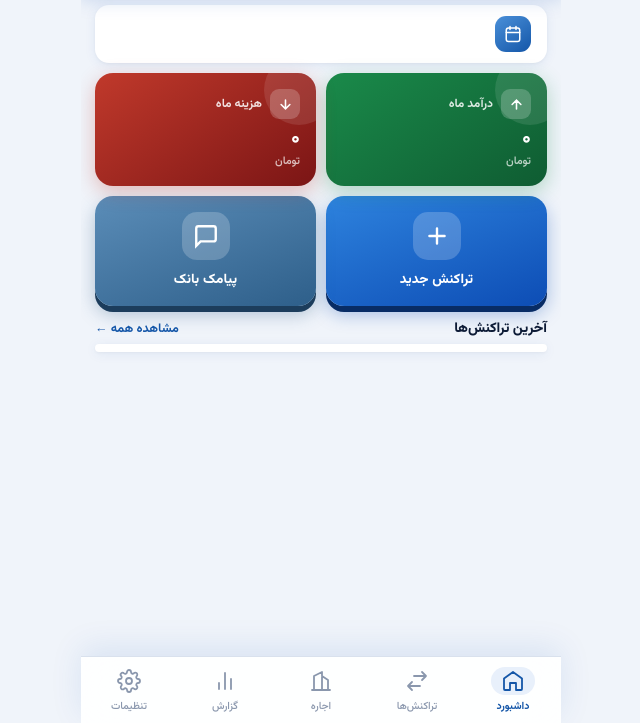
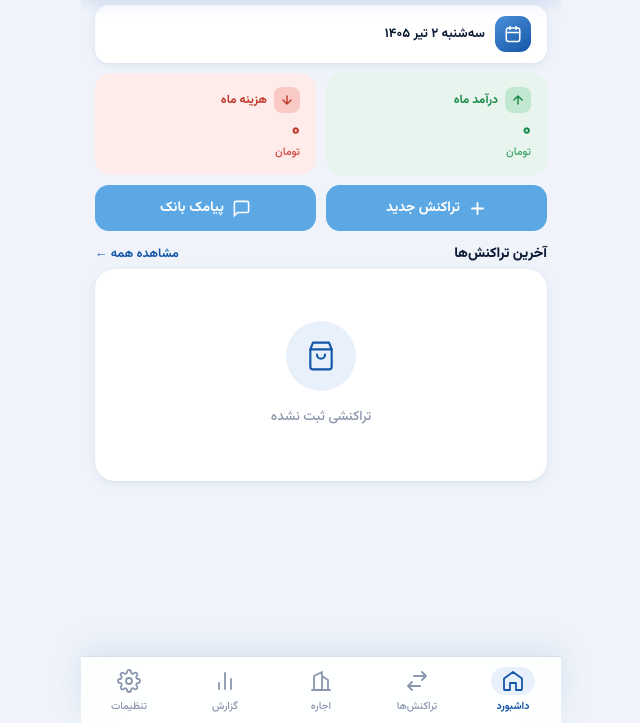
Before and after one commit to ahmadr59-ops/finance_app, a plain HTML site: page index.html in a window 1280 px wide. Shown: the part 77-800 px from the top of the page, without its empty margins (319-959 px from the left). Drawn offline with Linux system fonts and the light colour scheme.

Commit message:
Add files via upload
BUG Fixed

```diff
--- a/index.html
+++ b/index.html
@@ -253,51 +253,41 @@ body{font-family:'Vazirmatn',-apple-system,sans-serif;background:var(--bg);color
     </div>
   </div>
 
-  <!-- Income / Expense gradient cards -->
+  <!-- Income / Expense flat light cards -->
   <div style="display:grid;grid-template-columns:1fr 1fr;gap:10px;padding:10px 14px 0">
-    <div style="background:linear-gradient(145deg,#1A8A4A,#0F5C32);border-radius:18px;padding:16px;box-shadow:0 6px 20px rgba(26,138,74,0.3);position:relative;overflow:hidden">
-      <div style="position:absolute;top:-18px;right:-18px;width:70px;height:70px;border-radius:50%;background:rgba(255,255,255,0.1)"></div>
-      <div style="display:flex;align-items:center;gap:8px;margin-bottom:10px">
-        <span style="width:30px;height:30px;border-radius:9px;background:rgba(255,255,255,0.2);display:flex;align-items:center;justify-content:center;flex-shrink:0">
-          <svg viewBox="0 0 24 24" style="width:15px;height:15px;stroke:#fff;stroke-width:2.5;fill:none;stroke-linecap:round"><path d="M12 19V5M5 12l7-7 7 7"/></svg>
+    <div style="background:#E8F5EE;border-radius:16px;padding:14px 16px">
+      <div style="display:flex;align-items:center;gap:7px;margin-bottom:8px">
+        <span style="width:26px;height:26px;border-radius:8px;background:#C3E8D1;display:flex;align-items:center;justify-content:center;flex-shrink:0">
+          <svg viewBox="0 0 24 24" style="width:14px;height:14px;stroke:#1A8A4A;stroke-width:2.5;fill:none;stroke-linecap:round"><path d="M12 19V5M5 12l7-7 7 7"/></svg>
         </span>
-        <span style="font-size:12px;font-weight:700;color:rgba(255,255,255,0.85)">درآمد ماه</span>
+        <span style="font-size:12px;font-weight:700;color:#1A8A4A">درآمد ماه</span>
       </div>
-      <div id="di" style="font-size:20px;font-weight:800;color:#fff;line-height:1">۰</div>
-      <div style="font-size:11px;color:rgba(255,255,255,0.7);margin-top:4px;font-weight:600">تومان</div>
+      <div id="di" style="font-size:19px;font-weight:800;color:#1A8A4A;line-height:1">۰</div>
+      <div style="font-size:11px;color:#4AAA72;margin-top:4px;font-weight:600">تومان</div>
     </div>
-    <div style="background:linear-gradient(145deg,#C0392B,#7B1515);border-radius:18px;padding:16px;box-shadow:0 6px 20px rgba(192,57,43,0.3);position:relative;overflow:hidden">
-      <div style="position:absolute;top:-18px;right:-18px;width:70px;height:70px;border-radius:50%;background:rgba(255,255,255,0.1)"></div>
-      <div style="display:flex;align-items:center;gap:8px;margin-bottom:10px">
-        <span style="width:30px;height:30px;border-radius:9px;background:rgba(255,255,255,0.2);display:flex;align-items:center;justify-content:center;flex-shrink:0">
-          <svg viewBox="0 0 24 24" style="width:15px;height:15px;stroke:#fff;stroke-width:2.5;fill:none;stroke-linecap:round"><path d="M12 5v14M5 12l7 7 7-7"/></svg>
+    <div style="background:#FDECEA;border-radius:16px;padding:14px 16px">
+      <div style="display:flex;align-items:center;gap:7px;margin-bottom:8px">
+        <span style="width:26px;height:26px;border-radius:8px;background:#F9C9C5;display:flex;align-items:center;justify-content:center;flex-shrink:0">
+          <svg viewBox="0 0 24 24" style="width:14px;height:14px;stroke:#C0392B;stroke-width:2.5;fill:none;stroke-linecap:round"><path d="M12 5v14M5 12l7 7 7-7"/></svg>
         </span>
-        <span style="font-size:12px;font-weight:700;color:rgba(255,255,255,0.85)">هزینه ماه</span>
+        <span style="font-size:12px;font-weight:700;color:#C0392B">هزینه ماه</span>
       </div>
-      <div id="de" style="font-size:20px;font-weight:800;color:#fff;line-height:1">۰</div>
-      <div style="font-size:11px;color:rgba(255,255,255,0.7);margin-top:4px;font-weight:600">تومان</div>
+      <div id="de" style="font-size:19px;font-weight:800;color:#C0392B;line-height:1">۰</div>
+      <div style="font-size:11px;color:#D9534F;margin-top:4px;font-weight:600">تومان</div>
     </div>
   </div>
 
-  <!-- Action buttons: 3D professional -->
+  <!-- Action buttons: flat compact light-blue -->
   <div style="display:grid;grid-template-columns:1fr 1fr;gap:10px;padding:10px 14px 0">
-    <button onclick="openTx()" style="padding:16px 10px;border-radius:18px;border:none;cursor:pointer;font-family:'Vazirmatn',sans-serif;background:linear-gradient(160deg,#2E83DE 0%,#0D4DB5 100%);box-shadow:0 6px 0 #082C65,0 8px 18px rgba(13,77,181,0.35);color:#fff;display:flex;flex-direction:column;align-items:center;gap:9px;transition:transform .1s,box-shadow .1s"
-      onpointerdown="this.style.transform='translateY(4px)';this.style.boxShadow='0 2px 0 #082C65,0 4px 8px rgba(13,77,181,0.25)'"
-      onpointerup="this.style.transform='';this.style.boxShadow='0 6px 0 #082C65,0 8px 18px rgba(13,77,181,0.35)'"
-      onpointercancel="this.style.transform='';this.style.boxShadow='0 6px 0 #082C65,0 8px 18px rgba(13,77,181,0.35)'">
-      <span style="width:48px;height:48px;border-radius:15px;background:rgba(255,255,255,0.2);display:flex;align-items:center;justify-content:center">
-        <svg viewBox="0 0 24 24" style="width:26px;height:26px;stroke:#fff;stroke-width:2.2;fill:none;stroke-linecap:round"><path d="M12 5v14M5 12h14"/></svg>
-      </span>
-      <span style="font-size:13.5px;font-weight:800;letter-spacing:.2px">تراکنش جدید</span>
+    <button onclick="openTx()" style="padding:12px 10px;border-radius:14px;border:none;cursor:pointer;font-family:'Vazirmatn',sans-serif;background:#5BA8E5;color:#fff;display:flex;align-items:center;justify-content:center;gap:8px;transition:opacity .15s;font-size:14px;font-weight:700"
+      onpointerdown="this.style.opacity='.8'" onpointerup="this.style.opacity='1'" onpointercancel="this.style.opacity='1'">
+      <svg viewBox="0 0 24 24" style="width:19px;height:19px;stroke:#fff;stroke-width:2.3;fill:none;stroke-linecap:round;flex-shrink:0"><path d="M12 5v14M5 12h14"/></svg>
+      تراکنش جدید
     </button>
-    <button onclick="openSms()" style="padding:16px 10px;border-radius:18px;border:none;cursor:pointer;font-family:'Vazirmatn',sans-serif;background:linear-gradient(160deg,#5B8DB8 0%,#2E5F8A 100%);box-shadow:0 6px 0 #1C3D5C,0 8px 18px rgba(46,95,138,0.35);color:#fff;display:flex;flex-direction:column;align-items:center;gap:9px;transition:transform .1s,box-shadow .1s"
-      onpointerdown="this.style.transform='translateY(4px)';this.style.boxShadow='0 2px 0 #1C3D5C,0 4px 8px rgba(46,95,138,0.25)'"
-      onpointerup="this.style.transform='';this.style.boxShadow='0 6px 0 #1C3D5C,0 8px 18px rgba(46,95,138,0.35)'"
-      onpointercancel="this.style.transform='';this.style.boxShadow='0 6px 0 #1C3D5C,0 8px 18px rgba(46,95,138,0.35)'">
-      <span style="width:48px;height:48px;border-radius:15px;background:rgba(255,255,255,0.2);display:flex;align-items:center;justify-content:center">
-        <svg viewBox="0 0 24 24" style="width:26px;height:26px;stroke:#fff;stroke-width:2.2;fill:none;stroke-linecap:round"><path d="M21 15a2 2 0 01-2 2H7l-4 4V5a2 2 0 012-2h14a2 2 0 012 2z"/></svg>
-      </span>
-      <span style="font-size:13.5px;font-weight:800;letter-spacing:.2px">پیامک بانک</span>
+    <button onclick="openSms()" style="padding:12px 10px;border-radius:14px;border:none;cursor:pointer;font-family:'Vazirmatn',sans-serif;background:#5BA8E5;color:#fff;display:flex;align-items:center;justify-content:center;gap:8px;transition:opacity .15s;font-size:14px;font-weight:700"
+      onpointerdown="this.style.opacity='.8'" onpointerup="this.style.opacity='1'" onpointercancel="this.style.opacity='1'">
+      <svg viewBox="0 0 24 24" style="width:19px;height:19px;stroke:#fff;stroke-width:2;fill:none;stroke-linecap:round;flex-shrink:0"><path d="M21 15a2 2 0 01-2 2H7l-4 4V5a2 2 0 012-2h14a2 2 0 012 2z"/></svg>
+      پیامک بانک
     </button>
   </div>
 
@@ -307,6 +297,7 @@ body{font-family:'Vazirmatn',-apple-system,sans-serif;background:var(--bg);color
     <button onclick="nav(1,document.querySelectorAll('.nb')[1])" style="background:none;border:none;font-size:12.5px;font-weight:700;color:var(--pr);cursor:pointer;font-family:'Vazirmatn',sans-serif">مشاهده همه ←</button>
   </div>
   <div class="card" style="margin:0 14px;padding:4px 14px"><div id="rtx"></div></div>
+</div>
 
 <!-- SCREEN 1: Transactions -->
 <div class="scr" id="s1">
@@ -370,7 +361,7 @@ body{font-family:'Vazirmatn',-apple-system,sans-serif;background:var(--bg);color
     <input type="file" id="imp" accept=".json" style="display:none" onchange="restore(this)">
   </div>
   <div class="creator-footer">سرمایه — ساخته شده توسط <span>Ahmad Rezazadeh</span></div>
-</div>
+</div></div>
 
 <!-- SCREEN 4: Settings -->
 <div class="scr" id="s4">
@@ -457,7 +448,7 @@ body{font-family:'Vazirmatn',-apple-system,sans-serif;background:var(--bg);color
     <div class="stt-list">
       <div class="stt-row">
         <div class="stt-ic" style="background:linear-gradient(145deg,#4A90D9,#1456A8)"><svg viewBox="0 0 24 24" style="stroke:#fff"><circle cx="12" cy="12" r="9"/><path d="M12 8h.01M12 12v4"/></svg></div>
-        <div class="stt-info"><strong>نسخه برنامه</strong><span>سرمایه v3.0</span></div>
+        <div class="stt-info"><strong>نسخه برنامه</strong><span id="app-name-display">سرمایه v3.0</span></div>
         <span class="stt-badge">جدید</span>
       </div>
       <div class="stt-row">
@@ -1200,10 +1191,8 @@ function parseSms(){
 
   // ---- AMOUNT DETECTION ----
   // Bank Melli: برداشت:1,070,000- or خريد: 16,950,000
-  const melliWithdraw=/(?:^|[\s
-])برداشت\s*:\s*([\d,،٬]+)/im.exec(txt);
-  const melliPurchase=/(?:^|[\s
-])خريد\s*:\s*([\d,،٬]+)/im.exec(txt);
+  const melliWithdraw=/(?:^|[\s\n])برداشت\s*:\s*([\d,،٬]+)/im.exec(txt);
+  const melliPurchase=/(?:^|[\s\n])خريد\s*:\s*([\d,،٬]+)/im.exec(txt);
   if(melliWithdraw){
     amount=parseFloat(melliWithdraw[1].replace(/[,،٬]/g,''))||0;
     inRial=false;bankName='بانک ملی';
@@ -1652,7 +1641,7 @@ function rSett(){
   const n=ST.appName||'سرمایه';
   fillAccSelects();
   updateAccCountDisplay();
-  document.getElementById('app-name-display').textContent=n;
+  const andEl=document.getElementById('app-name-display');if(andEl)andEl.textContent=n;
   document.getElementById('cat-inc-count').textContent=`${ST.cats.income.length} دسته`;
   document.getElementById('cat-exp-count').textContent=`${ST.cats.expense.length} دسته`;
   updateNotifStatus();
@@ -1668,7 +1657,7 @@ async function saveAppName(){
   if(!n){ntf('⚠️ نام الزامی است');return;}
   ST.appName=n;
   document.title=n;
-  document.getElementById('app-name-display').textContent=n;
+  const andEl2=document.getElementById('app-name-display');if(andEl2)andEl2.textContent=n;
   // Update all h1 elements that show app name
   document.querySelectorAll('.hdr h1').forEach(el=>{if(el.textContent==='سرمایه'||el.textContent===n){}});
   await sv();cls('appnm');ntf('✅ نام برنامه ذخیره شد');
@@ -1828,8 +1817,13 @@ function exportCSV(){
   a.download='sarmaye.csv';a.click();URL.revokeObjectURL(a.href);ntf('📥 CSV دانلود شد');
 }
 function backup(){
+  const t=today();
+  const yy=String(t.y);
+  const mm=String(t.m).padStart(2,'0');
+  const dd=String(t.d).padStart(2,'0');
+  const fname=`sarmaye_bk_${yy}-${mm}-${dd}.json`;
   const a=document.createElement('a');a.href=URL.createObjectURL(new Blob([JSON.stringify(ST,null,2)],{type:'application/json'}));
-  a.download=`sarmaye_bk_${Date.now()}.json`;a.click();URL.revokeObjectURL(a.href);ntf('💾 پشتیبان‌گیری انجام شد');
+  a.download=fname;a.click();URL.revokeObjectURL(a.href);ntf('💾 پشتیبان‌گیری انجام شد');
 }
 async function restore(inp){
   const f=inp.files[0];if(!f)return;
```
